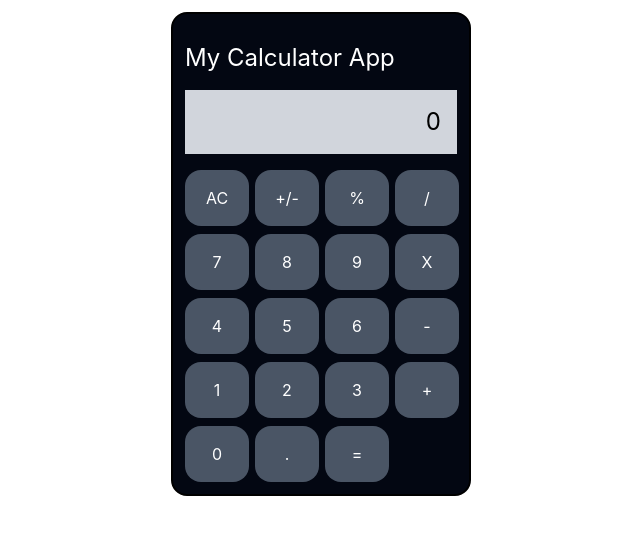
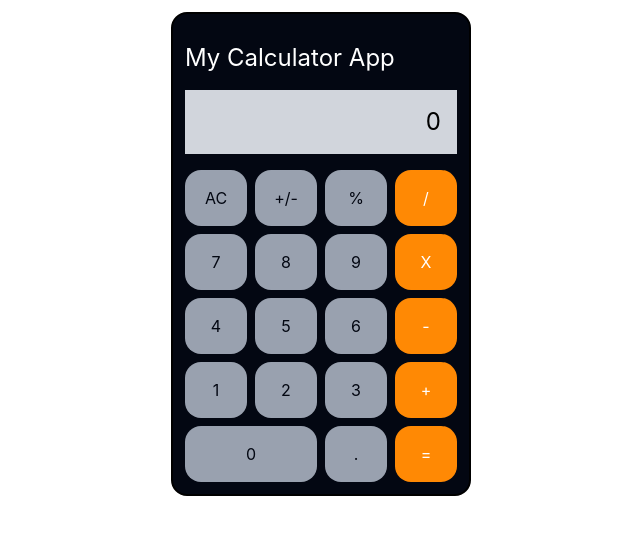
Before and after one commit to Dianah-Porter/Calculator-App-React, a React (Vite) app: page / in a window 1280 px wide. Shown: the top 534 px of the page, without its empty margins (319-959 px from the left). Built offline with nearby package versions, Linux system fonts and the light colour scheme.

Commit message:
feat: All complete calculator

```diff
--- a/src/App.jsx
+++ b/src/App.jsx
@@ -4,15 +4,10 @@ import Calculator from './Calculator'
 import Button from './Button'
 
 function App() {
-  const [current, setCurrent] = useState('0');
-    function handleClick(value){
-       setCurrent(value);
-    }
-
   return (
     <>
       {/* <Button text={'5'}/> */}
-      <Calculator handleClick={handleClick} current={current} />
+      <Calculator/>
     </>
   )
 }
--- a/src/Button.jsx
+++ b/src/Button.jsx
@@ -1,12 +1,12 @@
-
-function Button({text, onClick,span}){
+function Button({text, onClick,span, isOperator,isNumber}){
     return (
-    <div className="">
         <button
         onClick={() => onClick(text)}
-        className={`${span} w-16 bg-gray-600 text-white rounded-2xl p-4 hover:bg-orange-400`}
+        className={`${span} ${isOperator? 'bg-orange-400 hover:bg-orange-500 text-white' : ''}
+        ${isNumber? 'bg-gray-400 text-gray-950 hover:bg-gray-500': ''}
+         w-full rounded-2xl p-4 `}
     >{text}</button>
-    </div>
+
     );
 }
 export default Button;
--- a/src/Calculator.jsx
+++ b/src/Calculator.jsx
@@ -1,6 +1,6 @@
 import { useState } from 'react';
 import Button from './Button'
-    function Calculator({handleClick, current}){
+    function Calculator(){
       const buttons = [
                     'AC', '+/-', '%', '/',
                     '7', '8', '9', 'X',
@@ -9,9 +9,32 @@ import Button from './Button'
                     '0', '.', '='
                     ];
     const [previous, setPrevious] = useState(null);
+    const [display, setDisplay] = useState('0');
     const [operator, setOperator] = useState(null);
+    const [waitingForNumber, setWaitingForNumber] = useState(false);
+
+    function handleButtonClick(value){
+        if(!isNaN(value) || value === '.'){
+            handleNumber(value);
+        }
+        else if(['+', 'X', '-', '/'].includes(value)){
+            handleOperator(value)
+        }
+        else if(value === '='){
+             calculate();
+        }else if(value === 'AC'){
+            setDisplay('0');
+            setOperator(null);
+            setPrevious(null);
+        }
+    }
 
     function handleNumber(num){
+        if(waitingForNumber){
+        setDisplay(num);
+        setWaitingForNumber(false);
+        return;
+        }
         if(display === '0'){
             setDisplay(num);
         }
@@ -21,26 +44,47 @@ import Button from './Button'
     }
 
     function handleOperator(op){
+        if(previous !== null) calculate();
         setPrevious(display);
         setOperator(op);
-        setDisplay('0')
+        setWaitingForNumber(true);
+    }
+    function calculate(){
+        if(operator === null || previous === null) return;
+        let result;
+        let prev = parseFloat(previous);
+        let curr = parseFloat(display);
+
+        if(operator === '+'){result = prev + curr; }
+        else if(operator === '-') {result = prev - curr; }
+        else if(operator === 'X') {result = prev * curr; }
+        else if(operator === '/') {result = prev / curr; }
+
+        setDisplay(result.toString());
+        setPrevious(null);
+        setOperator(null);
 
     }
     return (
         <div className='w-75 border-2 mx-auto my-3 bg-gray-950 p-3 rounded-2xl'>
             <h1 className=" text-2xl py-4 text-white  ">My Calculator App</h1>
             <input type="text"
-            value={current}
+            value={display}
             readOnly
             className=" bg-gray-300 w-68 p-4 text-2xl text-end "
 
             />
         <div className='grid grid-cols-4 gap-2 mt-4'>
             {buttons.map((btn, index)=>{
+                const isOperator = ['+', 'X', '-', '/', '='].includes(btn);
+                const isNumber = ['AC', '+/-', '%', '7', '8',
+                    '9','4', '5', '6','1', '2', '3','0', '.'].includes(btn);
                 return (<Button text={btn}
                     key={index}
-                    className={`${btn === '0' ? "col-span-2" : "col-span-1"}`}
-                    onClick={handleClick}
+                    span={`${btn === '0' ? "col-span-2" : ""}`}
+                    isOperator = {isOperator}
+                    isNumber = {isNumber}
+                    onClick={handleButtonClick}
                 />);
             }
             )}
```
